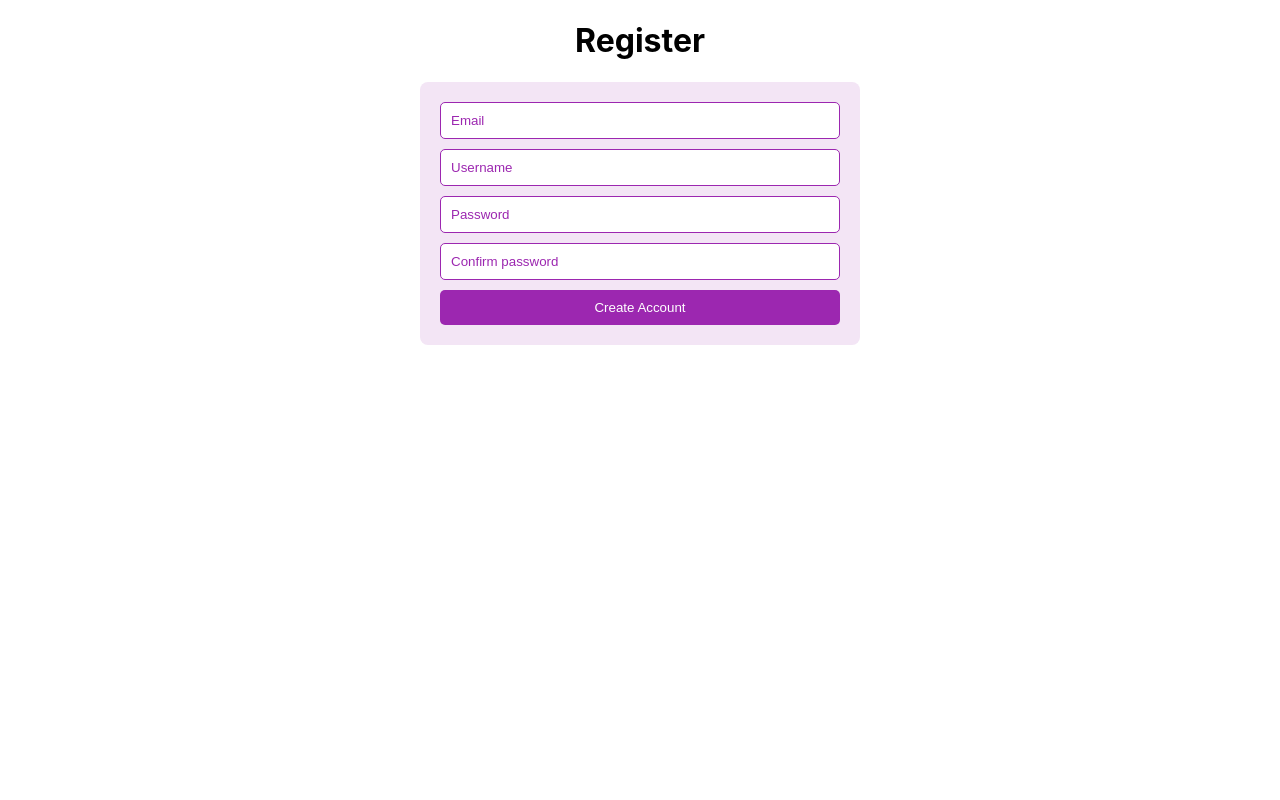
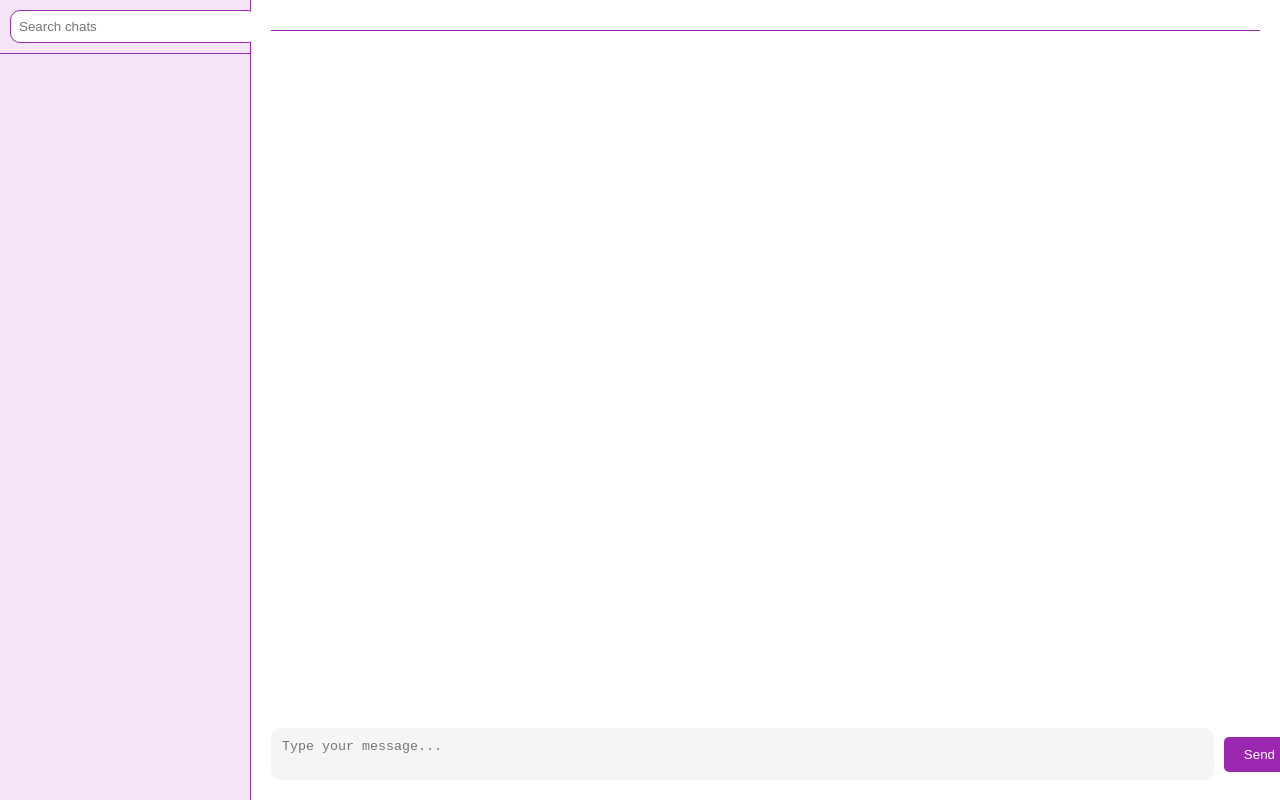
Before and after one commit to priyanair9/chat-app, a React (Create React App) app in the folder client/: page / in a window 1280 px wide. Built offline with nearby package versions, Linux system fonts and the light colour scheme.

Commit message:
Fixed chat page layout

```diff
--- a/client/src/App.css
+++ b/client/src/App.css
@@ -111,7 +111,7 @@
   width: 100%;
   padding: 8px;
   border: 1px solid #9c27b0; /* Purple */
-  border-radius: 5px;
+  border-radius: 10px;
   outline: none;
 }
 
@@ -145,16 +145,21 @@
   margin-top: 20px;
   display: flex;
   align-items: center;
+  bottom: 0;
+  position: fixed;
+  width: 80%;
+  margin-bottom: 20px;
 }
 
 .message-input textarea {
   flex: 1;
   padding: 10px;
-  border: 1px solid #9c27b0; /* Purple */
-  border-radius: 5px;
+  border: 1px solid #F5F5F5;
+  border-radius: 10px;
   resize: none;
   outline: none;
   caret-color: #9c27b0;
+  background-color: #F5F5F5;
 }
 
 .message-input button {
--- a/client/src/App.js
+++ b/client/src/App.js
@@ -1,12 +1,12 @@
 import './App.css';
 
-import RegisterPage from './pages/RegisterPage';
-// import ChatsPage from './pages/ChatsPage';
+// import RegisterPage from './pages/RegisterPage';
+import ChatsPage from './pages/ChatsPage';
 
 function App() {
   return (
     <div className="App">
-      <RegisterPage/>
+      <ChatsPage/>
     </div>
   );
 }
--- a/client/src/pages/ChatsPage.js
+++ b/client/src/pages/ChatsPage.js
@@ -2,29 +2,29 @@ import React from 'react';
 
 function ChatsPage(props) {
     return (
-        <div class="chat-container">
+        <div className="chat-container">
         {/* Sidebar for chats */}
-        <div class="sidebar">
-          <div class="search-bar">
+        <div className="sidebar">
+          <div className="search-bar">
             <input type="text" placeholder="Search chats"></input>
           </div>
-          <div class="chat-list">
+          <div className="chat-list">
             {/*  List of chats */}
             {/* <!-- Each chat item should contain profile picture, name, last message, etc. --> */}
           </div>
         </div>
         {/* <!-- Main chat area --> */}
-        <div class="chat-area">
+        <div className="chat-area">
           {/* <!-- Chat header with user details --> */}
-          <div class="chat-header">
+          <div className="chat-header">
             {/* <!-- Display user's profile picture, name, status, etc. --> */}
           </div>
           {/* <!-- Chat messages --> */}
-          <div class="messages">
+          <div className="messages">
             {/* <!-- Individual message bubbles --> */}
           </div>
           {/* <!-- Message input area --> */}
-          <div class="message-input">
+          <div className="message-input">
             <textarea placeholder="Type your message..."></textarea>
             <button>Send</button>
           </div>
```
